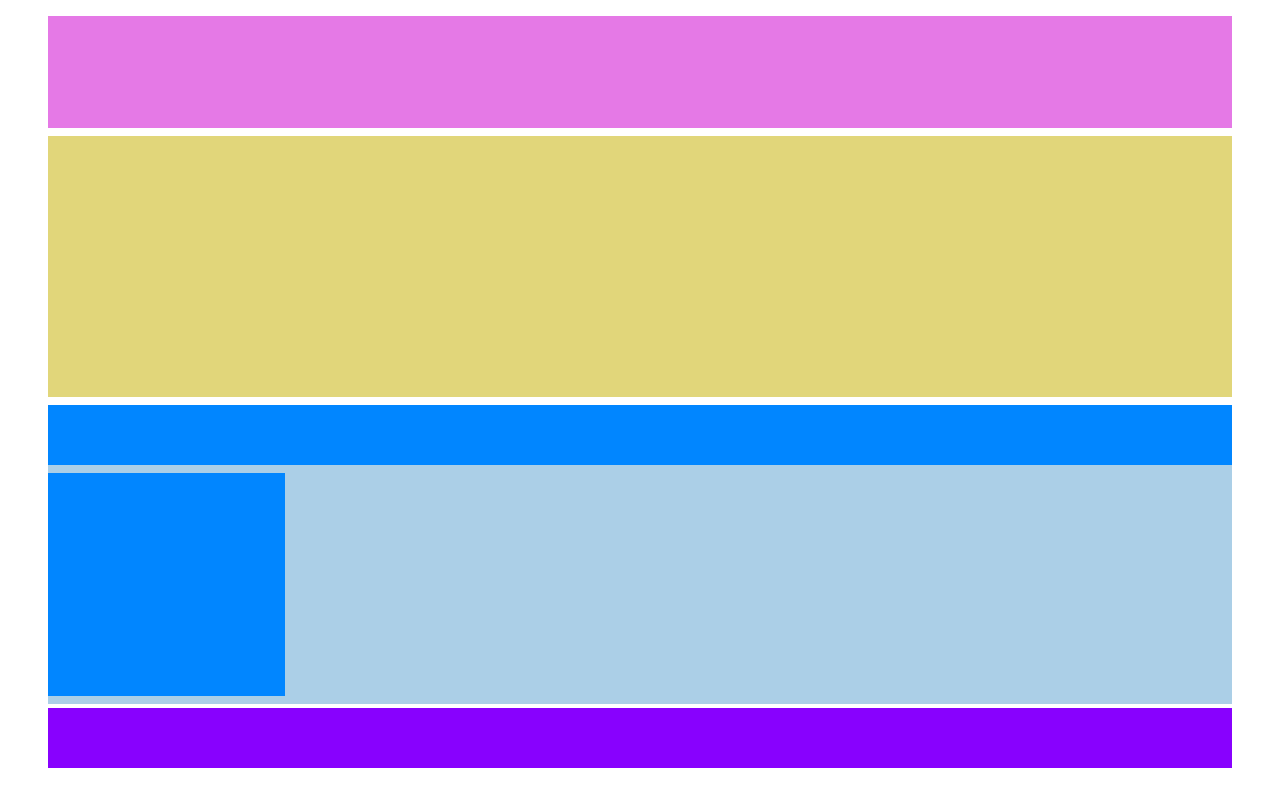
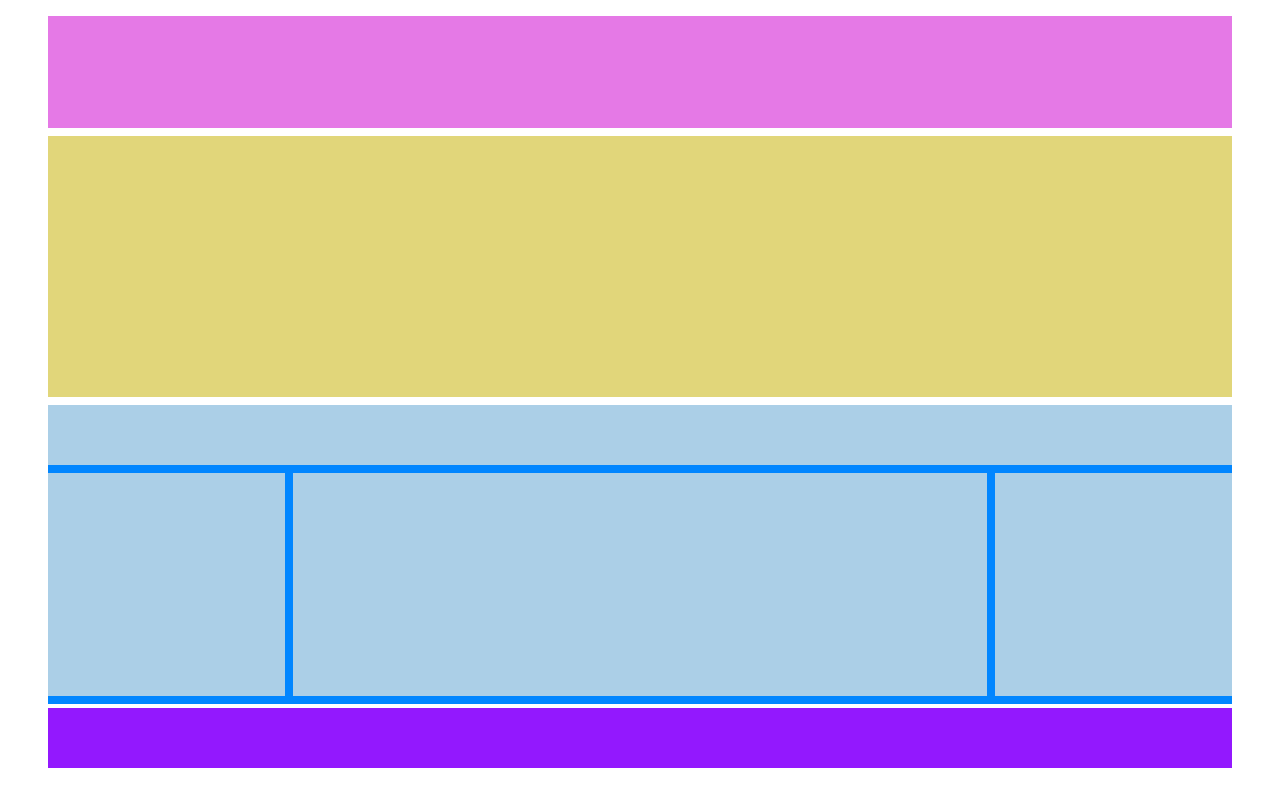
Before and after one commit to erkrabbo/htmlcss-struttura-wp, a plain HTML site: page index.html in a window 1280 px wide. Drawn offline with Linux system fonts and the light colour scheme.

Commit message:
larghezza central, 2 side e cambio colori

```diff
--- a/index.html
+++ b/index.html
@@ -22,6 +22,7 @@
             <header class="main-header"></header>
             <section class="sidebar"></section>
             <section class="central"></section>
+            <section class="sidebar"></section>
         </main>
 
         <footer class="site-footer"></footer>
--- a/styles/style.css
+++ b/styles/style.css
@@ -28,7 +28,7 @@
 .content{
     height: calc(40vh - .5rem);
     max-height: calc(40 / 15 * 7em);
-    background-color: #abcfe7;
+    background-color: #0186ff;
 }
 
 .content::after{
@@ -39,26 +39,28 @@
 
 .main-header{
     height: 20%;
-    background-color: #0186ff;
+    background-color: #abcfe7;
 }
 
 .sidebar{
     float: left;
     height: calc(80% - 1rem);
-    background-color: #0186ff;
+    background-color: #abcfe7;
     width: 20%;
 }
 
 .central{
     float: left;
     height: calc(80% - 1rem);
-    background-color: #0186ff;
-    /* width: 20%; */
+    background-color: #abcfe7;
+    width: calc(60% - 1rem);
+    margin-left: .5rem;
+    margin-right: .5rem;
 }
 
 .site-footer{
     height: calc(8vh - .25rem);
     max-height: calc(8 / 15 * 7em);
-    background-color: #8801fe;
+    background-color: #8801fee7;
     margin-top: .25rem;
 }
```
